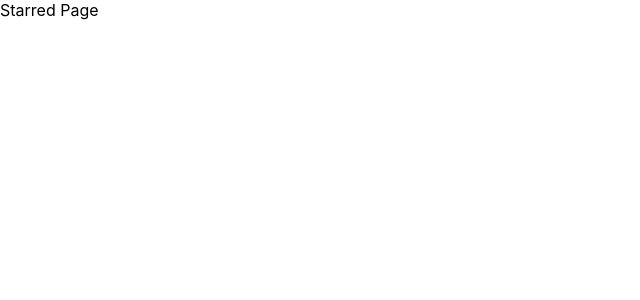
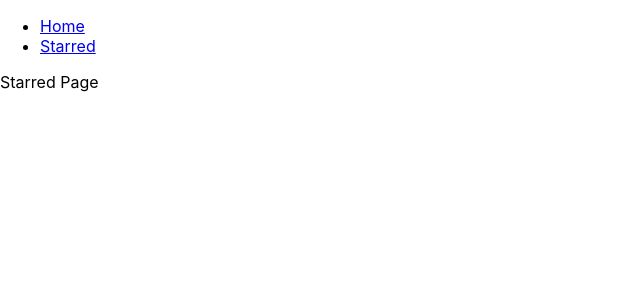
Before and after one commit to kk77777/Box-Office, a React (Create React App) app: page /starred in a window 1280 px wide. Shown: the top 300 px of the page, without its empty margins (0-640 px from the left). Built offline with nearby package versions, Linux system fonts and the light colour scheme.

Commit message:
added navbar component and also created page components: home and starred component

```diff
--- a/src/App.js
+++ b/src/App.js
@@ -1,17 +1,27 @@
 import React from 'react';
 import { Switch, Route } from 'react-router-dom';
 
+import Navs from './components/Navs';
+import Home from './pages/Home';
+import Starred from './pages/Starred';
+
 function App() {
   return (
+    <div>
+      <Navs />
+
       <Switch>
         <Route exact path="/">
-        Home Page
+          <Home />
         </Route>
         <Route exact path="/starred">
-        Starred Page
+          <Starred />
         </Route>
-      <Route>404! Not Found!</Route>
+        <Route>
+          <div>404! Page Not Found! </div>
+        </Route>
       </Switch>
+    </div>
   );
 }
 
--- /dev/null
+++ b/src/components/Navs.js
@@ -0,0 +1,23 @@
+import React from 'react';
+import { Link } from 'react-router-dom';
+
+const Navs = () => {
+  const LINKS = [
+    { to: '/', text: 'Home' },
+    { to: '/starred', text: 'Starred' },
+  ];
+
+  return (
+    <div>
+      <ul>
+        {LINKS.map(item => (
+          <li key={item.to}>
+            <Link to={item.to}>{item.text}</Link>
+          </li>
+        ))}
+      </ul>
+    </div>
+  );
+};
+
+export default Navs;
--- /dev/null
+++ b/src/pages/Home.js
@@ -0,0 +1,7 @@
+import React from 'react';
+
+const Home = () => {
+  return <div>Home Page</div>;
+};
+
+export default Home;
--- /dev/null
+++ b/src/pages/Starred.js
@@ -0,0 +1,7 @@
+import React from 'react';
+
+const Starred = () => {
+  return <div>Starred Page</div>;
+};
+
+export default Starred;
```
Lines whose indentation alone changed are shown as unchanged.
